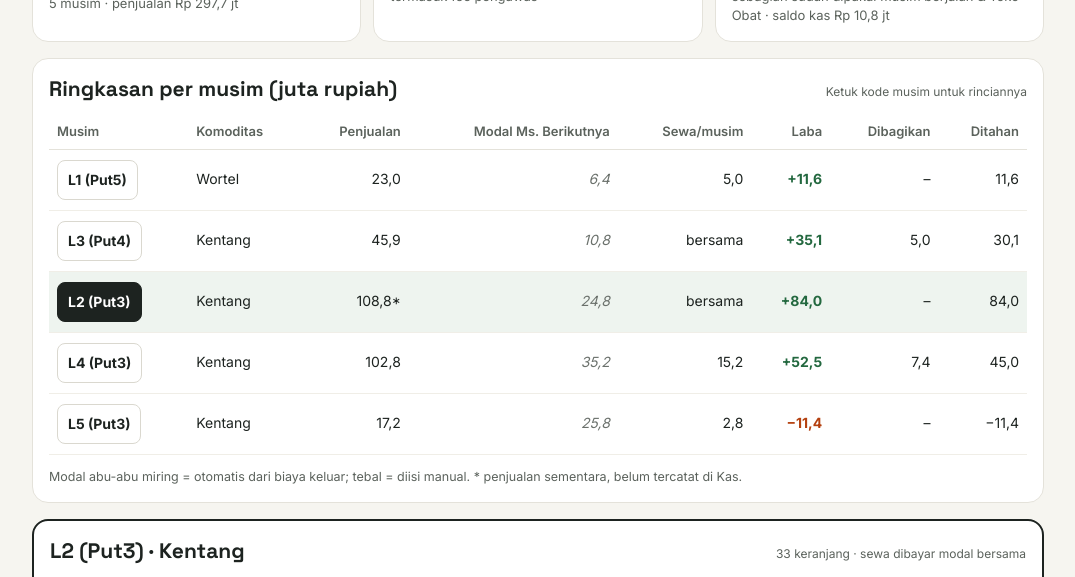
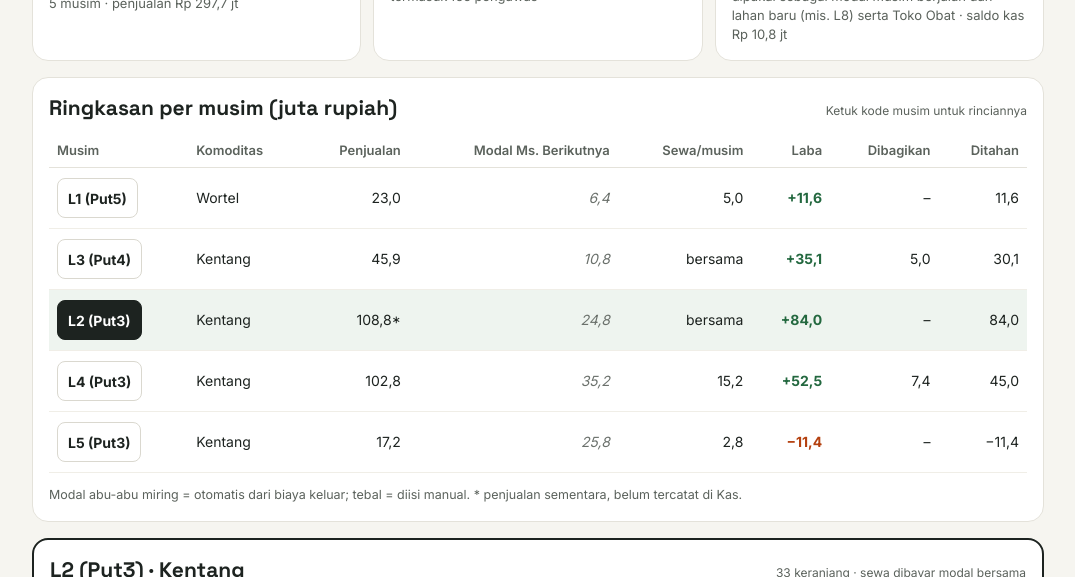
Before and after one commit to tmintarga-ux/juragan-kentang-pemodal, a plain HTML site: page index.html in a window 1280 px wide. Shown: the part 523-1100 px from the top of the page, without its empty margins (102-1177 px from the left). Drawn offline with Linux system fonts and the light colour scheme.

Commit message:
Tambah keterangan penggunaan laba ditahan
Co-Authored-By: Claude Opus 5.5 <noreply@anthropic.com>
Claude-Session: https://claude.ai/code/session_01FXr7vQtsSLr3CjQoaU2mJe

```diff
--- a/index.html
+++ b/index.html
@@ -235,7 +235,7 @@ function pageLaba(){
   <div class="tiles">
    <div class="card tile"><div class="k">Total laba musim selesai</div><div class="v big">${rp(tot.laba)}</div><div class="s">${selesai.length} musim · penjualan ${rp(tot.jual)}</div></div>
    <div class="card tile"><div class="k">Laba dibagikan</div><div class="v">${rp(tot.bagi)}</div><div class="s">termasuk fee pengawas</div></div>
-   <div class="card tile"><div class="k">Laba ditahan</div><div class="v">${rp(tot.tahan)}</div><div class="s">sebagian sudah dipakai musim berjalan &amp; Toko Obat · saldo kas ${rp(D.kas.saldo)}</div></div>
+   <div class="card tile"><div class="k">Laba ditahan</div><div class="v">${rp(tot.tahan)}</div><div class="s">dipakai sebagai modal musim berjalan dan lahan baru (mis. L8) serta Toko Obat · saldo kas ${rp(D.kas.saldo)}</div></div>
   </div>
   <div class="card"><div class="dtitle"><h2>Ringkasan per musim (juta rupiah)</h2><span class="small noprint">Ketuk kode musim untuk rinciannya</span></div>
    <div class="scroll"><table><thead><tr><th>Musim</th><th>Komoditas</th><th class="r">Penjualan</th><th class="r">Modal Ms. Berikutnya</th><th class="r">Sewa/musim</th><th class="r">Laba</th><th class="r">Dibagikan</th><th class="r">Ditahan</th></tr></thead><tbody>${rows}</tbody></table></div>
```
